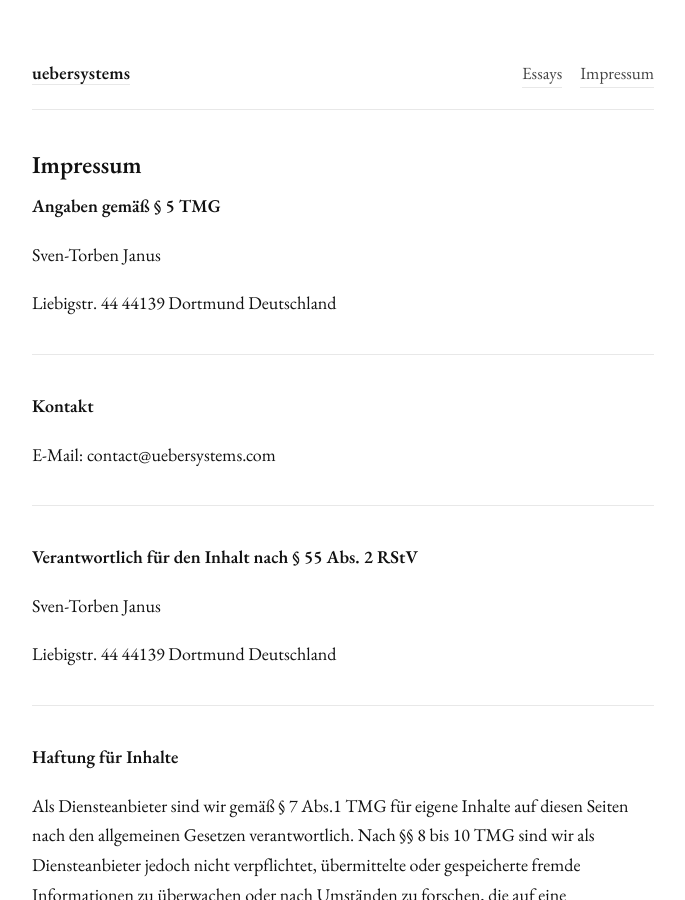
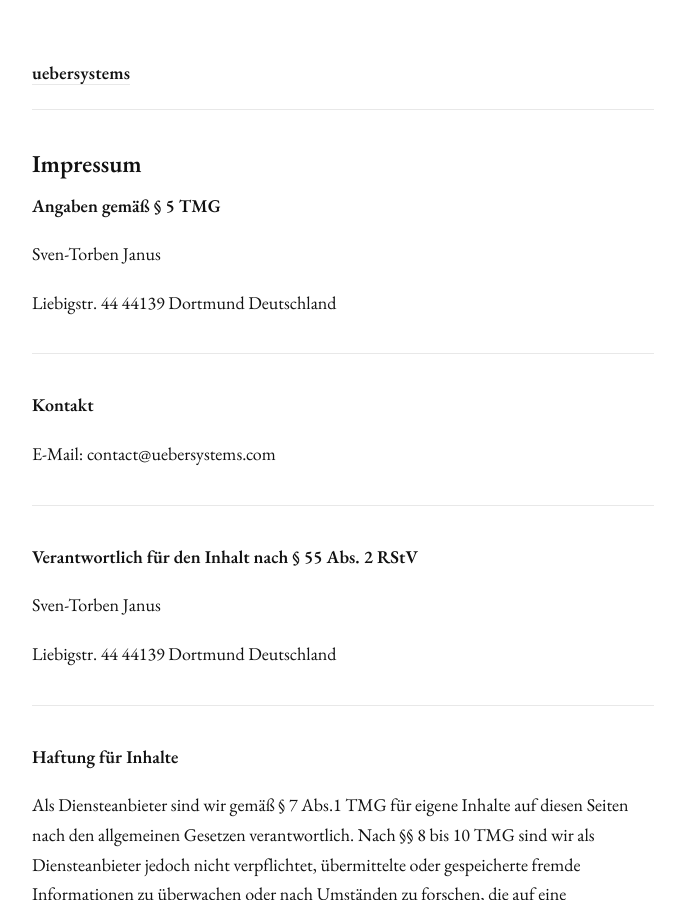
Before and after one commit to uebersystems/uebersystems.com, a Jekyll site: the page built from impressum.md, in a window 1280 px wide and 900 px high. Shown: the whole window, without its empty margins (297-982 px from the left). Built offline with Jekyll 4.4.1, drawn with Linux system fonts in a browser that asks for light colours.

Commit message:
Remove navigation structure

```diff
--- a/_layouts/default.html
+++ b/_layouts/default.html
@@ -20,10 +20,6 @@
   <div class="wrap">
     <header class="header">
       <div class="brand"><a href="{{ '/' | relative_url }}">{{ site.title }}</a></div>
-      <nav class="nav" aria-label="site">
-        <a href="{{ '/' | relative_url }}">Essays</a>
-        <a href="{{ '/impressum/' | relative_url }}">Impressum</a>
-      </nav>
     </header>
 
     {{ content }}
```
